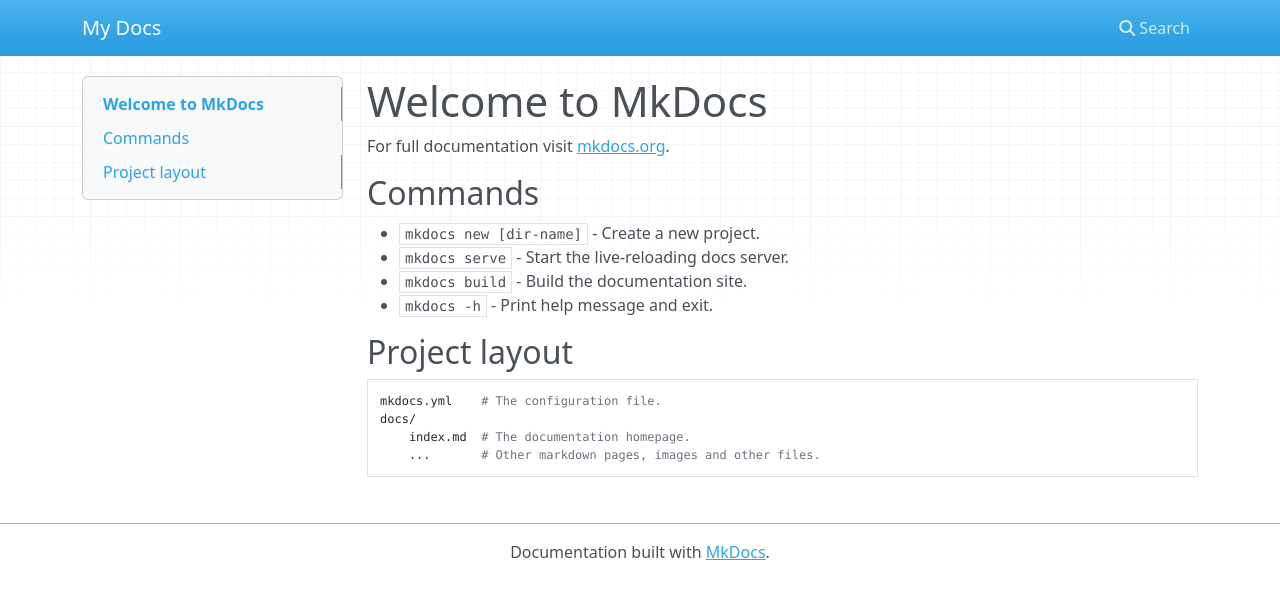
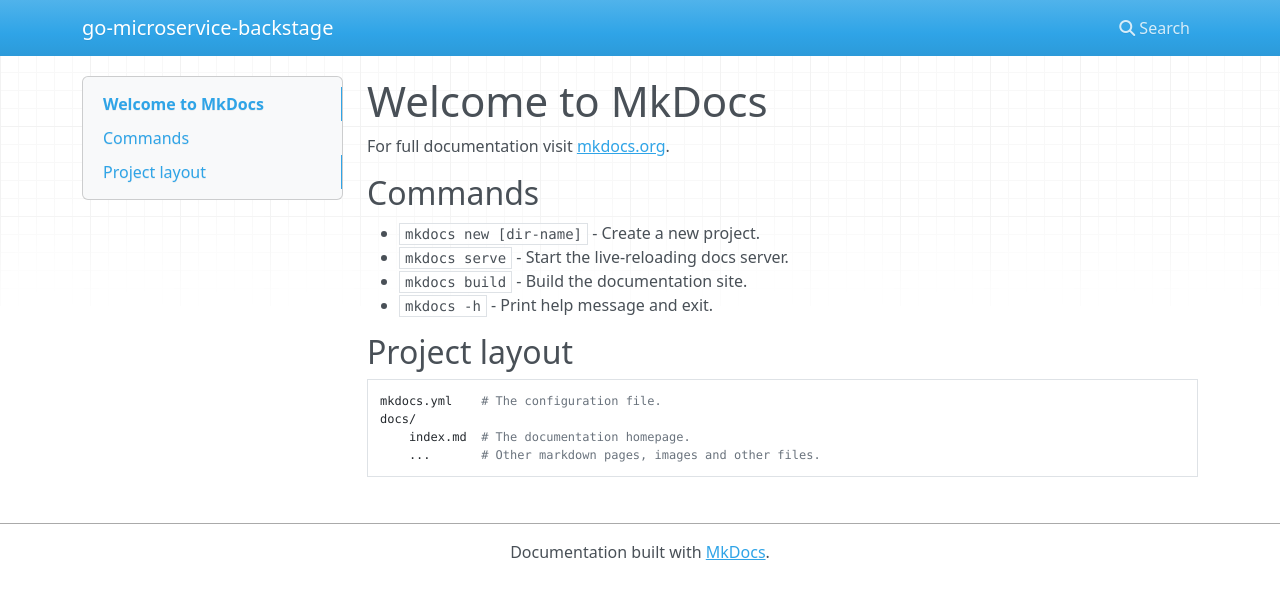
Before and after one commit to seizadi/go-microservice-backstage, an MkDocs documentation site: the page built from docs/index.md, in a window 1280 px wide. Shown: the top 599 px of the page. Built offline with MkDocs 1.6.1, drawn with Linux system fonts in a browser that asks for light colours; nearby versions of some CDN libraries.

Commit message:
Update mkdocs.yml

```diff
--- a/mkdocs.yml
+++ b/mkdocs.yml
@@ -1 +1 @@
-site_name: My Docs
+site_name: go-microservice-backstage
```
